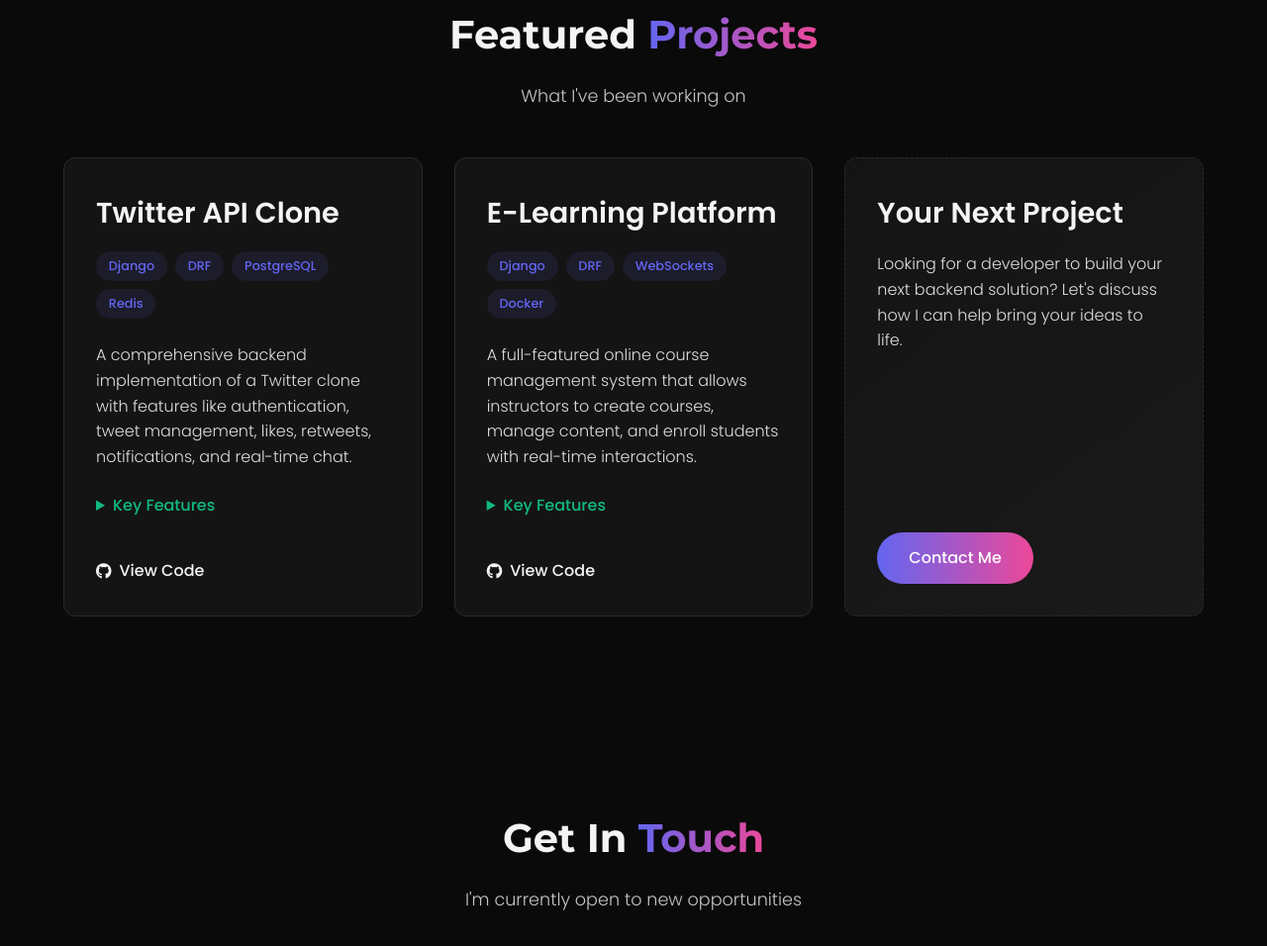
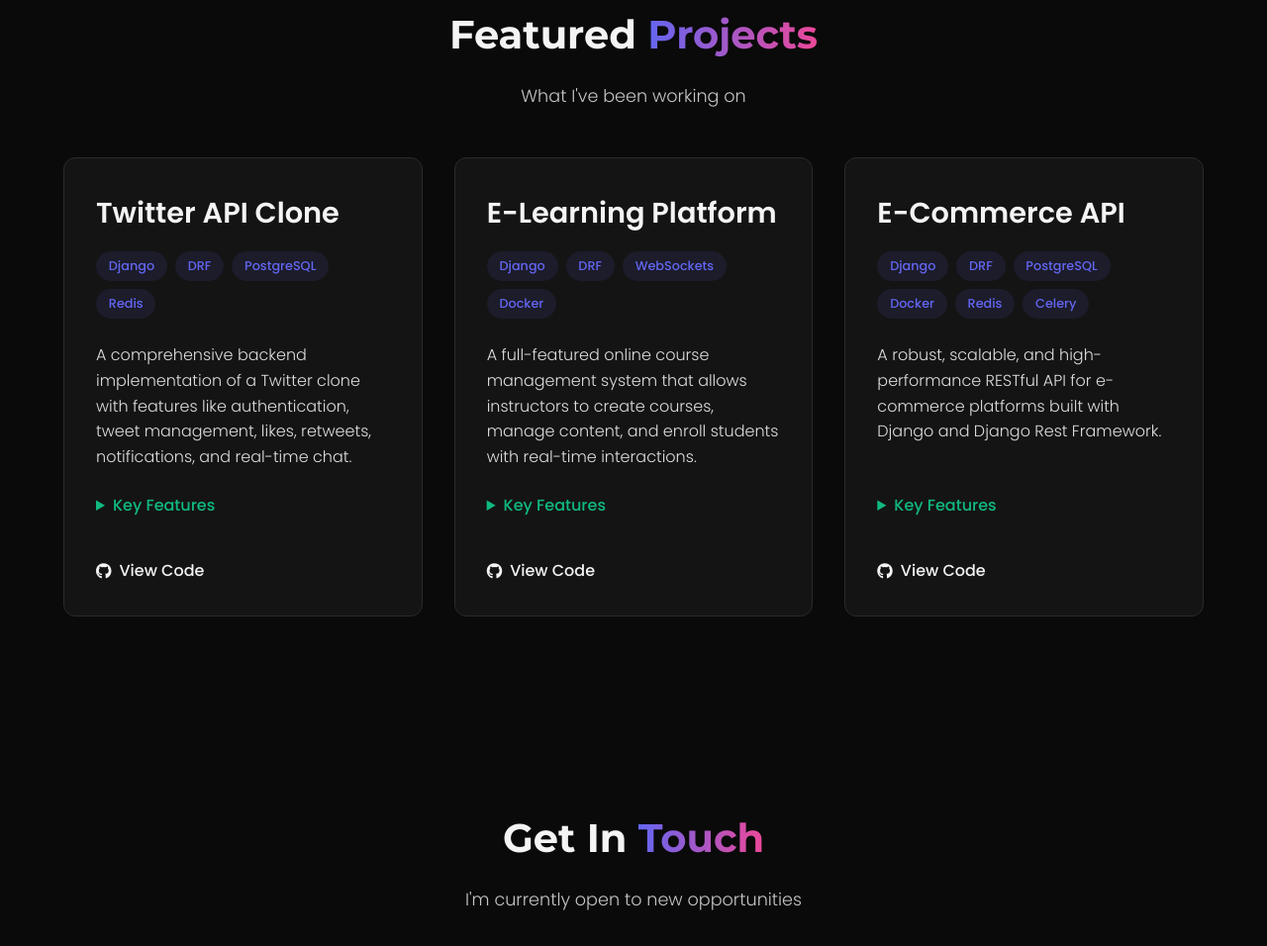
Before and after one commit to OmarMuhammmed/OmarMuhammmed.github.io, a plain HTML site: page index.html in a window 1280 px wide. Shown: the part 1652-2608 px from the top of the page at 99% size. Drawn offline with Linux system fonts and the light colour scheme.

Commit message:
update cv

```diff
--- a/index.html
+++ b/index.html
@@ -181,14 +181,35 @@
             </div>
           </div>
 
-          <div class="project-card empty-card">
+          <div class="project-card">
             <div class="project-content">
-              <h3>Your Next Project</h3>
+              <h3>E-Commerce API</h3>
+              <div class="project-tags">
+                <span>Django</span>
+                <span>DRF</span>
+                <span>PostgreSQL</span>
+                <span>Docker</span>
+                <span>Redis</span>
+                <span>Celery</span>
+              </div>
               <p class="project-description">
-                Looking for a developer to build your next backend solution? Let's discuss how I can help bring your ideas to life.
+                A robust, scalable, and high-performance RESTful API for e-commerce platforms built with Django and Django Rest Framework.
               </p>
+              <div class="project-features">
+                <details>
+                  <summary>Key Features</summary>
+                  <ul>
+                    <li>Complete E-Commerce Functionality: Products, categories, orders, payments, user profiles</li>
+                    <li>High Performance: Optimized database queries, caching strategies, and asynchronous processing</li>
+                    <li>Authentication & Authorization: JWT-based secure authentication with role-based permissions</li>
+                    <li>Background Processing: Celery for handling resource-intensive tasks asynchronously</li>
+                    <li>Database Optimization: PostgreSQL with optimized queries and indexing strategies</li>
+                  </ul>
+                </details>
+              </div>
               <div class="project-links">
-                <a href="#contact" class="primary-btn">Contact Me</a>
+                <a href="https://github.com/OmarMuhammmed/Ecommerce-API" target="_blank" class="github-link"><i class="fab fa-github"></i> View Code</a>
+                <!-- <a href="#" class="live-link"><i class="fas fa-external-link-alt"></i> Live Demo</a> -->
               </div>
             </div>
           </div>
@@ -208,15 +229,15 @@
             </div>
             <div class="contact-item">
               <i class="fab fa-github"></i>
-              <a href="https://github.com/YOUR-USERNAME" target="_blank">GitHub</a>
+              <a href="https://github.com/OmarMuhammmed" target="_blank">GitHub</a>
             </div>
             <div class="contact-item">
               <i class="fab fa-linkedin"></i>
-              <a href="https://linkedin.com/in/YOUR-USERNAME" target="_blank">LinkedIn</a>
+              <a href="https://www.linkedin.com/in/omar-muhammed-9a7428285/" target="_blank">LinkedIn</a>
             </div>
           </div>
           <div class="contact-cta">
-            <a href="#" class="cv-btn"><i class="fas fa-file-download"></i> Download CV</a>
+            <a href="https://drive.google.com/file/d/1cLvMLkaGi6KtF9BUbVttHzwFfl64PcKd/view?usp=sharing" target="_blank" class="cv-btn"><i class="fas fa-file-download"></i> Download CV</a>
           </div>
         </div>
       </section>
```
Also changed, not shown: imgs/profile.JPG (deleted).
